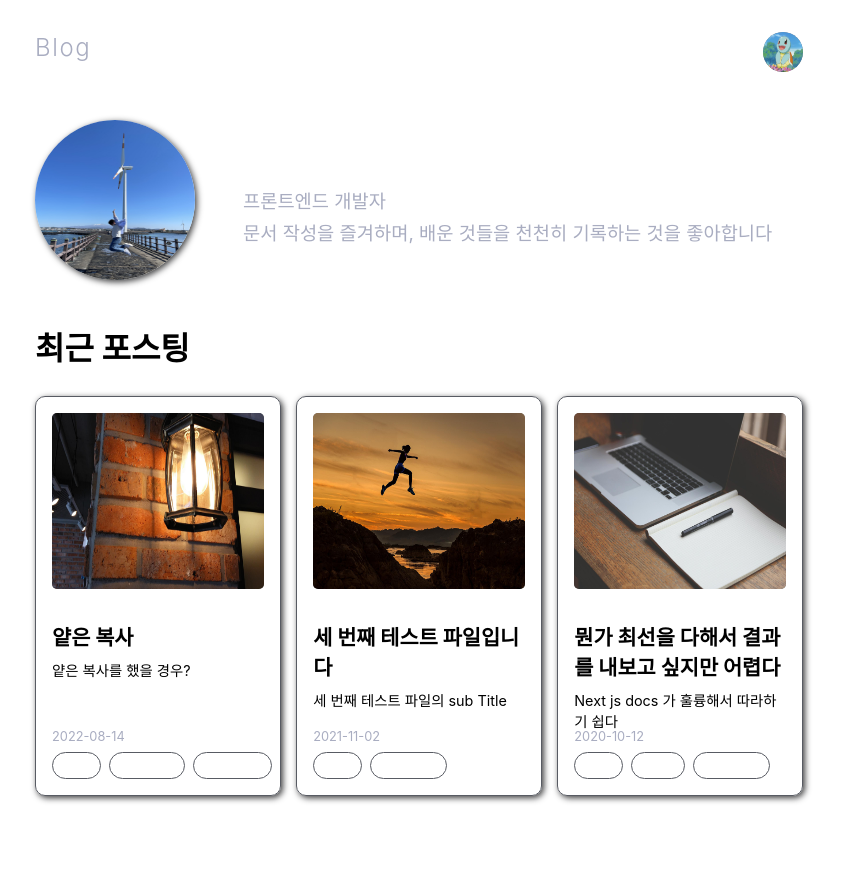
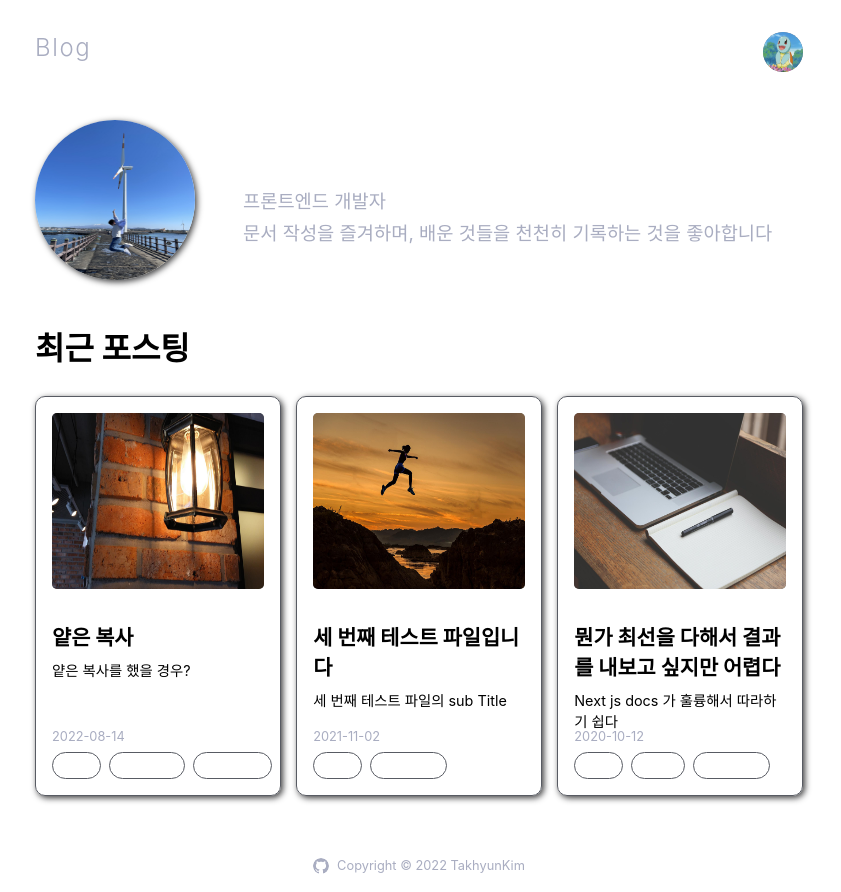
Before and after one commit to TakhyunKim/takhyun.dev, a Next.js app: page / in a window 1280 px wide. Shown: the whole page, without its empty margins (221-1062 px from the left). Before the commit the page ends 860 px from the top, so only its background shows below. Built offline with nearby package versions, Linux system fonts and the light colour scheme.

Commit message:
feat: add Footer component and apply to Container component

```diff
--- a/components/Container/Container.module.css
+++ b/components/Container/Container.module.css
@@ -1,8 +1,19 @@
 .wrapper {
+  position: absolute;
+  display: flex;
+  flex-direction: column;
+  align-items: center;
+  width: 100%;
+  min-height: 100%;
+}
+
+.content_wrapper {
   display: flex;
   flex-direction: column;
   justify-content: center;
   align-items: center;
+  width: 100%;
+  padding-bottom: 2rem;
 }
 
 .header {
--- a/components/Container/index.tsx
+++ b/components/Container/index.tsx
@@ -4,6 +4,7 @@ import Image from "next/image";
 import { useRouter } from "next/router";
 
 import Nav from "../Nav";
+import Footer from "../Footer";
 
 import styles from "./Container.module.css";
 
@@ -23,6 +24,7 @@ const Container = (props: ContainerProps) => {
       <Head>
         <title>takhyun blog</title>
       </Head>
+      <div className={styles.content_wrapper}>
         <header className={styles.header}>
           <Nav />
           <div onClick={handleProfileClick} className={styles.header_profile}>
@@ -31,6 +33,8 @@ const Container = (props: ContainerProps) => {
         </header>
         <main className={styles.main}>{props.children}</main>
       </div>
+      <Footer />
+    </div>
   );
 };
 
--- /dev/null
+++ b/components/Footer/Footer.module.css
@@ -0,0 +1,22 @@
+.footer_wrapper {
+  position: absolute;
+  bottom: 10px;
+  display: flex;
+  justify-content: center;
+  align-items: center;
+  width: "100%";
+  height: 2rem;
+  margin: 0;
+  background: none;
+  font-size: 0.8rem;
+  color: #a9adc1;
+}
+
+.github_wrapper {
+  position: relative;
+  width: 1rem;
+  height: 1rem;
+  margin-right: 0.5rem;
+  border-radius: 50%;
+  overflow: hidden;
+}
--- /dev/null
+++ b/components/Footer/index.tsx
@@ -0,0 +1,20 @@
+import type { NextPage } from "next";
+import Image from "next/image";
+import Link from "next/link";
+
+import styles from "./Footer.module.css";
+
+const Footer: NextPage = () => {
+  return (
+    <footer className={styles.footer_wrapper}>
+      <Link href="https://github.com/TakhyunKim">
+        <a rel="noreferrer" target="_blank" className={styles.github_wrapper}>
+          <Image src="/images/github.svg" alt="github icon" layout="fill" />
+        </a>
+      </Link>
+      <span>Copyright © 2022 TakhyunKim</span>
+    </footer>
+  );
+};
+
+export default Footer;
```
Lines whose indentation alone changed are shown as unchanged.
